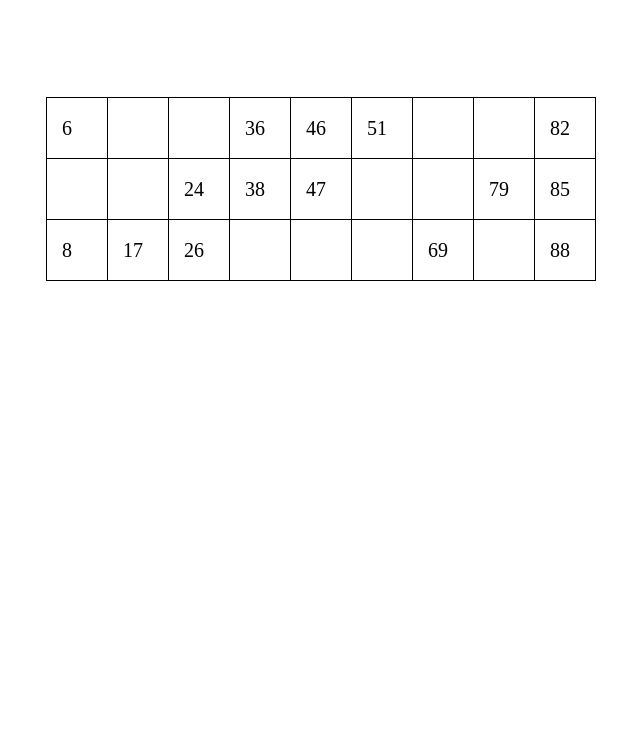
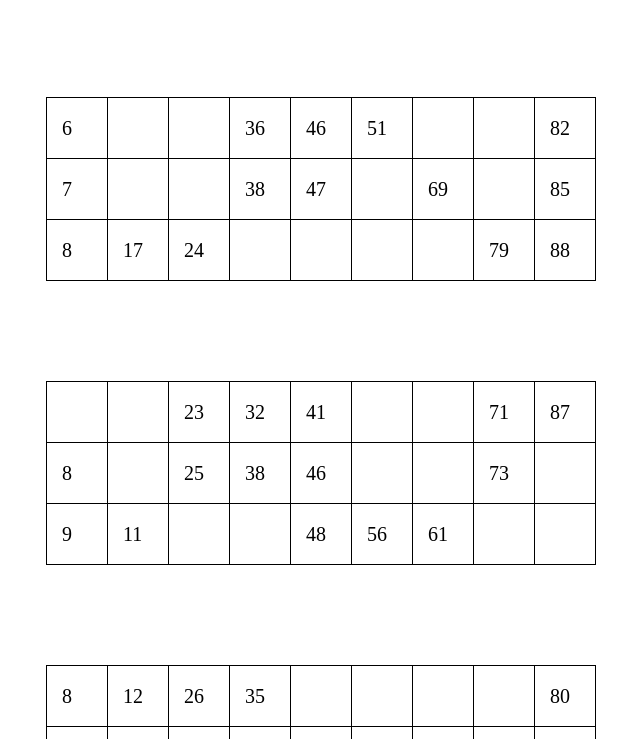
Before and after one commit to AdityaKhandelwalMylo/tambola-tickets, a plain HTML site: page index.html in a window 1280 px wide. Shown: the part 61-800 px from the top of the page, without its empty margins (319-959 px from the left). Drawn offline with Linux system fonts and the light colour scheme.

Commit message:
1000 tickets generated

```diff
--- a/index.html
+++ b/index.html
@@ -37,44 +37,14 @@
   <body>
     <div>
       <h1>Your Tambola ticket is ready:</h1>
-      <table id="ticket" class="center">
-        <!-- <tr>
-          <td>1</td>
-          <td></td>
-          <td>21</td>
-          <td></td>
-          <td>42</td>
-          <td>53</td>
-          <td></td>
-          <td>76</td>
-          <td></td>
-        </tr>
-        <tr>
-          <td></td>
-          <td>12</td>
-          <td></td>
-          <td>34</td>
-          <td></td>
-          <td>58</td>
-          <td>65</td>
-          <td></td>
-          <td>83</td>
-        </tr>
-        <tr>
-          <td>4</td>
-          <td></td>
-          <td>27</td>
-          <td></td>
-          <td>49</td>
-          <td></td>
-          <td></td>
-          <td>77</td>
-          <td>88</td>
-        </tr> -->
-      </table>
+      <div class="row">
+        <!-- <table id="ticket" class="center"></table> -->
+      </div>
     </div>
 
     <script>
+      let tickets = [];
+      const ticketGeneratorWrapper = async () => {
         const count = new Array(9).fill(0);
 
         const getRandomInt = (min, max) =>
@@ -118,11 +88,11 @@
         };
 
         let ticketRows = [
-        generateFirstTwoRows(),
-        generateFirstTwoRows(),
-        generateLastRow(),
+          await generateFirstTwoRows(),
+          await generateFirstTwoRows(),
+          await generateLastRow(),
         ];
-      //   console.log(ticketRows[0], ticketRows[1], ticketRows[2]);
+        // console.log(ticketRows[0], ticketRows[1], ticketRows[2]);
 
         const generateNumbers = () => {
           let ticketNumbers = [];
@@ -190,8 +160,8 @@
           return ticketNumbers;
         };
 
-      const ticketNumbers = generateNumbers();
-      //   console.log(ticketNumbers[0], ticketNumbers[1], ticketNumbers[2]);
+        const ticketNumbers = await generateNumbers();
+        // console.log(ticketNumbers[0], ticketNumbers[1], ticketNumbers[2]);
         //   console.log(count);
 
         const sortTicketNumbers = () => {
@@ -268,11 +238,12 @@
           }
         };
 
-      sortTicketNumbers();
+        await sortTicketNumbers();
         //   console.log(ticketNumbers[0], ticketNumbers[1], ticketNumbers[2]);
 
         const printTicket = () => {
-        const table = document.getElementById("ticket");
+          const table = document.createElement("TABLE");
+          table.setAttribute("class", "center");
           for (let i = 0; i < ticketNumbers.length; i++) {
             let row = table.insertRow();
             for (let j = 0; j < ticketNumbers[i].length; j++) {
@@ -281,9 +252,13 @@
                 ticketNumbers[i][j] !== -1 ? ticketNumbers[i][j] : null;
             }
           }
+          document.body.appendChild(table);
         };
 
-      printTicket();
+        await printTicket();
+      };
+
+      for (let i = 0; i < 1000; i++) ticketGeneratorWrapper();
     </script>
   </body>
 </html>
```
Lines whose indentation alone changed are shown as unchanged.
